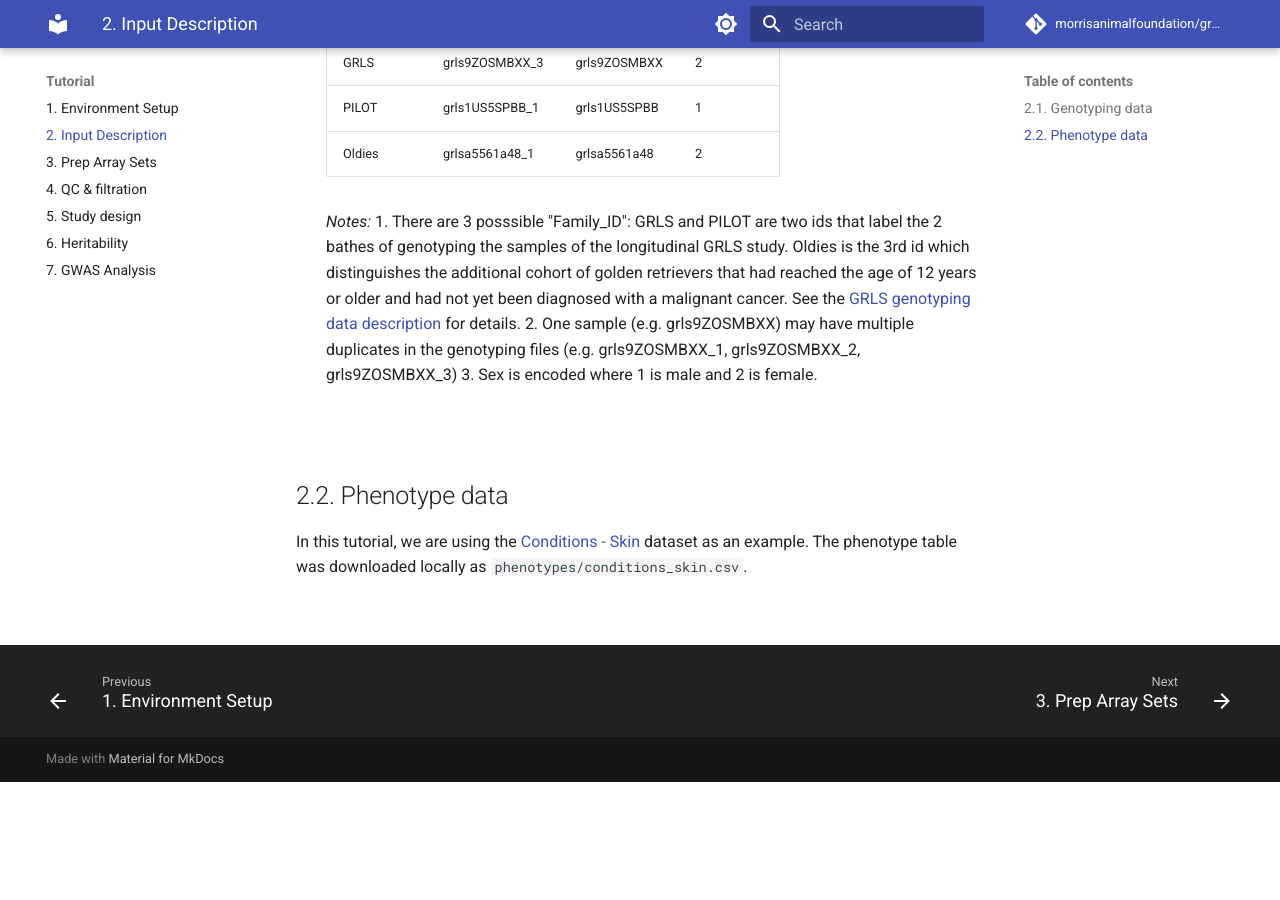
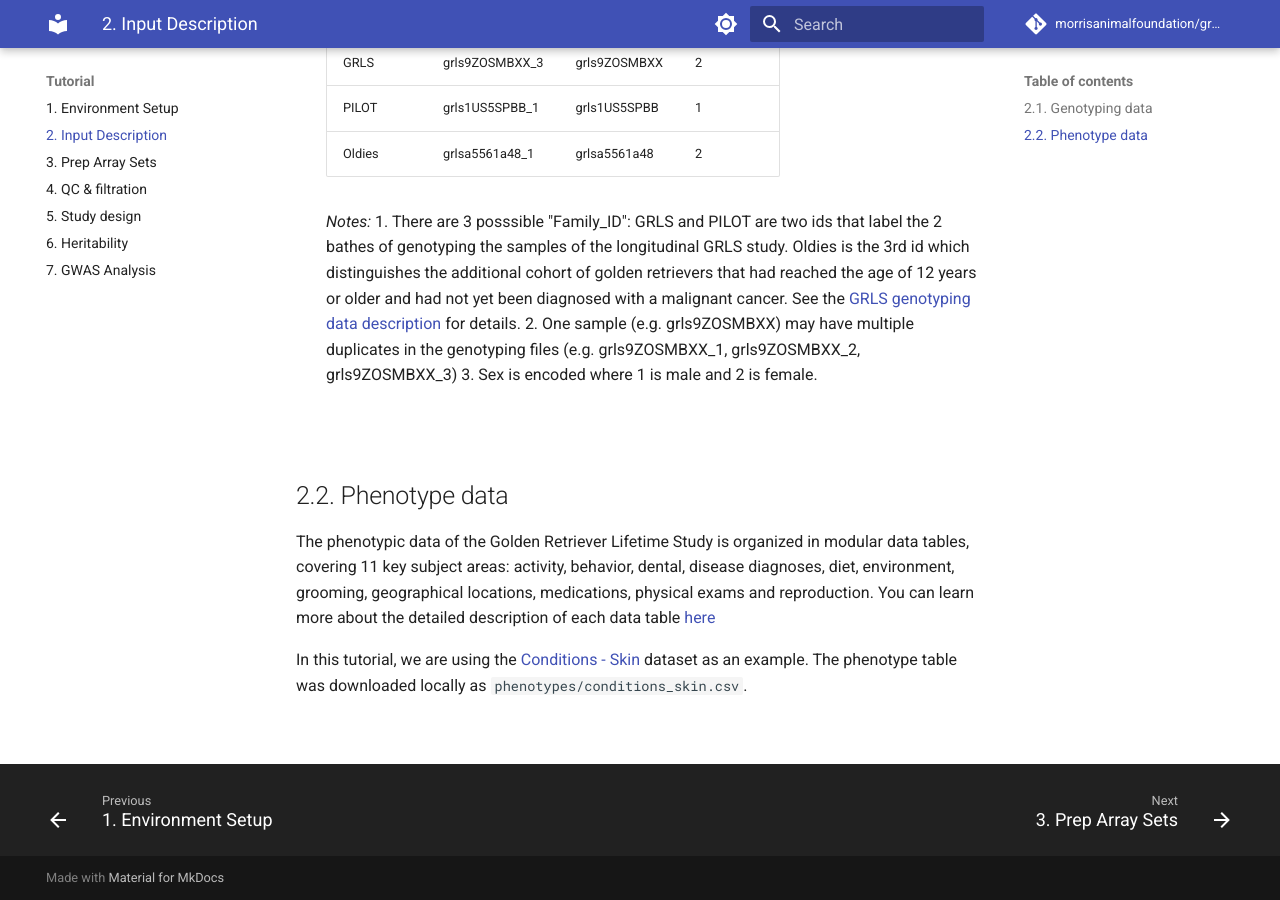
Before and after one commit to morrisanimalfoundation/grGWAS, an MkDocs documentation site: the page built from docs/2.Input_files.md, in a window 1280 px wide and 900 px high, scrolled down 967 px. Built offline with MkDocs 1.6.1 and Material for MkDocs 9.7.7, drawn with Linux system fonts in a browser that asks for light colours; comment, search, counter and statistics services are not loaded; before the commit the page ends 1749 px from its top, so only the background shows below that.

Commit message:
more details about phenotype data

```diff
--- a/docs/2.Input_files.md
+++ b/docs/2.Input_files.md
@@ -35,6 +35,8 @@
 <br>
 
 ## 2.2. Phenotype data
+The phenotypic data of the Golden Retriever Lifetime Study is organized in modular data tables, covering 11 key subject areas: activity, behavior, dental, disease diagnoses, diet, environment, grooming, geographical locations, medications, physical exams and reproduction. You can learn more about the detailed description of each data table [here](https://datacommons.morrisanimalfoundation.org/datasets)
+
 In this tutorial, we are using the [Conditions - Skin](https://datacommons.morrisanimalfoundation.org/artisanal_dataset/91) dataset as an example. The phenotype table was downloaded locally as `phenotypes/conditions_skin.csv`.
 
 <br>
```
